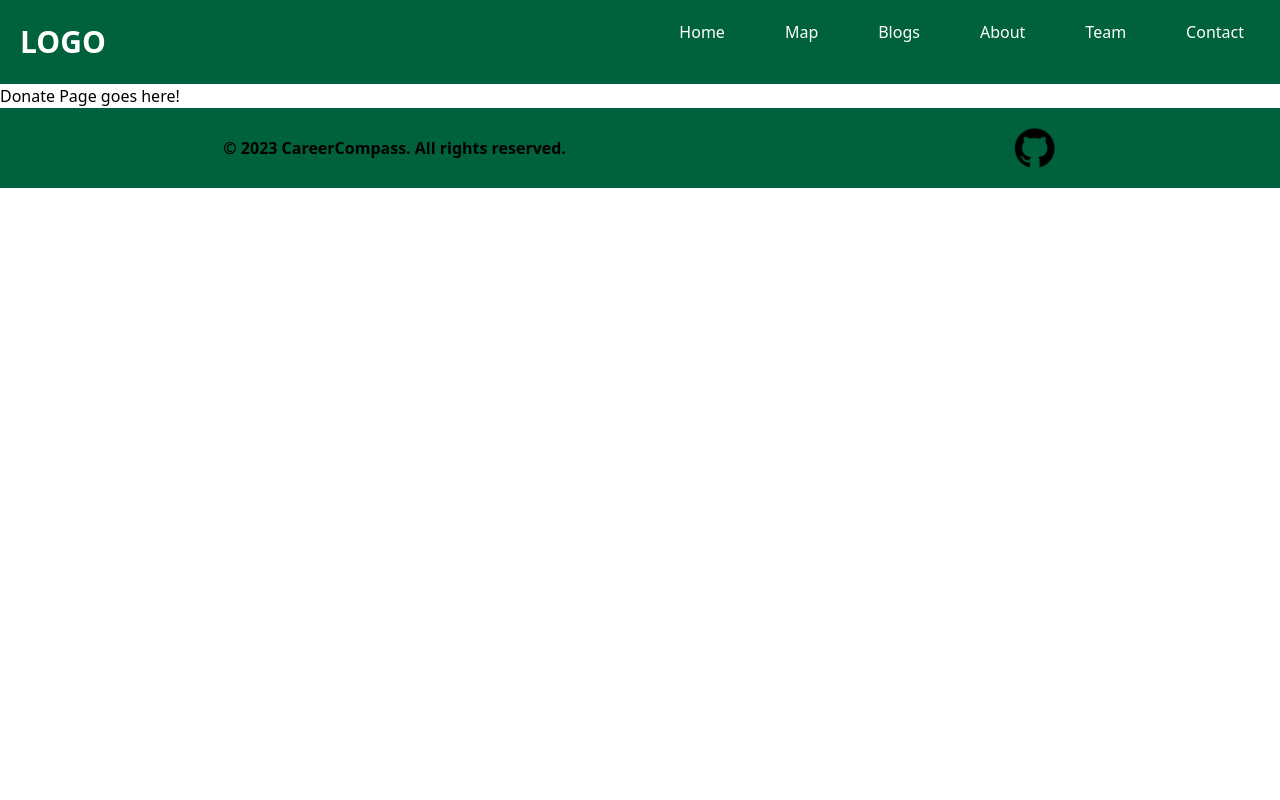
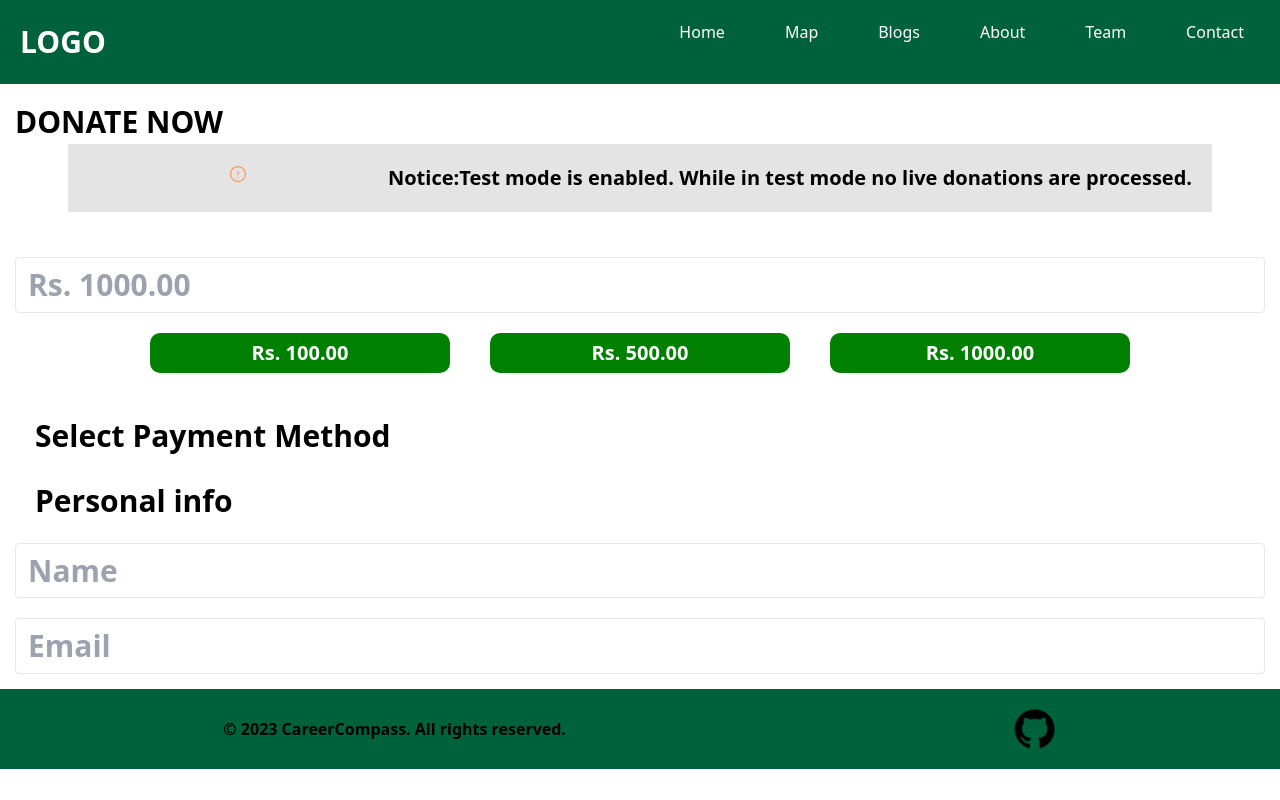
Before and after one commit to PekaVengers/FloodGuardia, a React (Vite) app in the folder client/: page /donate in a window 1280 px wide. Built offline with nearby package versions, Linux system fonts and the light colour scheme.

Commit message:
Update Donate.jsx

```diff
--- a/client/src/components/Donate.jsx
+++ b/client/src/components/Donate.jsx
@@ -1,3 +1,82 @@
 export default function Donate() {
-  return <div>Donate Page goes here!</div>;
+    function App() {
+        const [selectedOption, setSelectedOption] = useState('');
+
+        const handleOptionChange = (event) => {
+          setSelectedOption(event.target.value);
+        };
+    }
+
+  return <div style={{fontWeight:'bold' , fontSize:'30px' , margin:'15px'}}>DONATE NOW
+    <br/>
+     <div className="flex justify-center">
+      <p className="bg-[#E4E4E4] p-5 w-fit flex text-xl">
+        <svg
+          xmlns="http://www.w3.org/2000/svg"
+          fill="none"
+          viewBox="0 0 24 24"
+          strokeWidth="1.5"
+          stroke="currentColor"
+          className="w-10 h-5"
+          style={{ color: 'rgb(255, 154, 98)', fontWeight: 'bold', height: '20px', width: '300px' }}
+        >
+          <path
+            strokeLinecap="round"
+            strokeLinejoin="round"
+            d="M12 9v3.75m9-.75a9 9 0 11-18 0 9 9 0 0118 0zm-9 3.75h.008v.008H12v-.008z"
+          ></path>
+        </svg>
+        <b>Notice:</b> Test mode is enabled. While in test mode no live donations are processed.
+      </p>
+    </div>
+    <br/>
+    <input
+      name="val1"
+      className="  border rounded w-full py-2 px-3 text-gray-700 leading-tight  focus:outline-none focus:shadow-outline"
+      id="username"
+      type="text"
+      placeholder="Rs. 1000.00"
+      value=""
+    />
+    <br/><div className="" style={{display:'flex' , justifyContent:'center'}}>
+    <div className=""><button type="submit" style={{backgroundColor:'green', color:'white' ,  borderRadius: '10px'  , fontSize:'20px' , fontWeight:'' , margin:'20px' , padding:'5px' , width:'300px' ,  }}>Rs. 100.00</button>
+    </div>
+    <div className=""><button type="submit" style={{backgroundColor:'green', color:'white' ,  borderRadius: '10px'  , fontSize:'20px' , fontWeight:'' , margin:'20px' , padding:'5px' , width:'300px' , }}>Rs. 500.00</button>
+    </div>
+    <div className=""><button type="submit" style={{backgroundColor:'green', color:'white' ,  borderRadius: '10px'  , fontSize:'20px' , fontWeight:'' , margin:'20px' , padding:'5px' , width:'300px' ,  }}>Rs. 1000.00</button>
+    </div>
+    </div>
+    <div className="">
+        <h4 style={{margin:'20px'}}>Select Payment Method</h4>
+
+
+    </div>
+    <div className="">
+        <h4 style={{margin:'20px'}}>Personal info</h4>
+    </div>
+    <input
+      name="val1"
+      className="  border rounded w-full py-2 px-3 text-gray-700 leading-tight  focus:outline-none focus:shadow-outline"
+      id="username"
+      type="text"
+      placeholder="Name"
+      value=""
+    />
+     <input
+      name="val1"
+      className="  border rounded w-full  mt-5 py-2 px-3 text-gray-700 leading-tight  focus:outline-none focus:shadow-outline"
+      id="username"
+      type="text"
+
+      placeholder="Email"
+      value=""
+    />
+
+
+
+
+
+  </div>
+
+
 }
```
